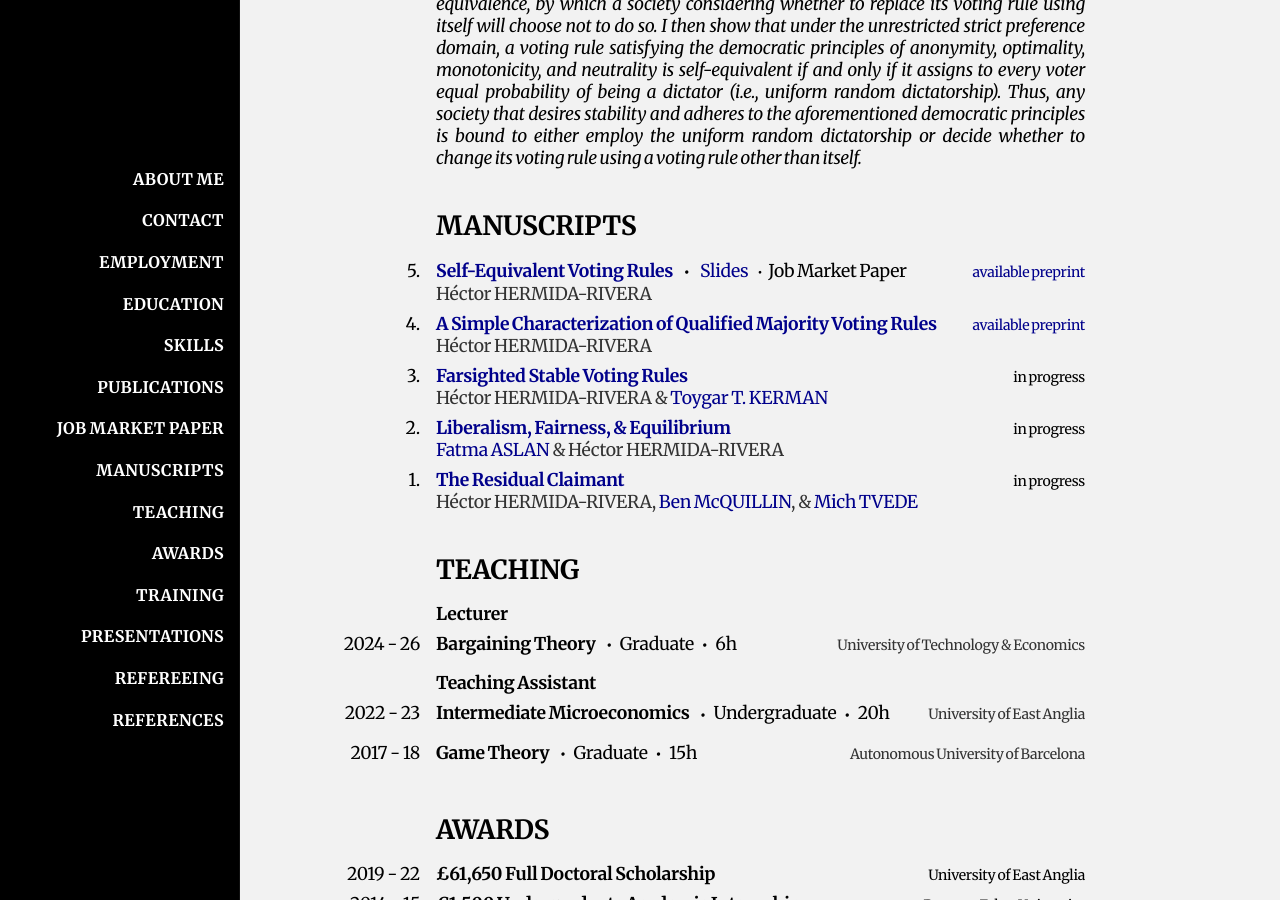
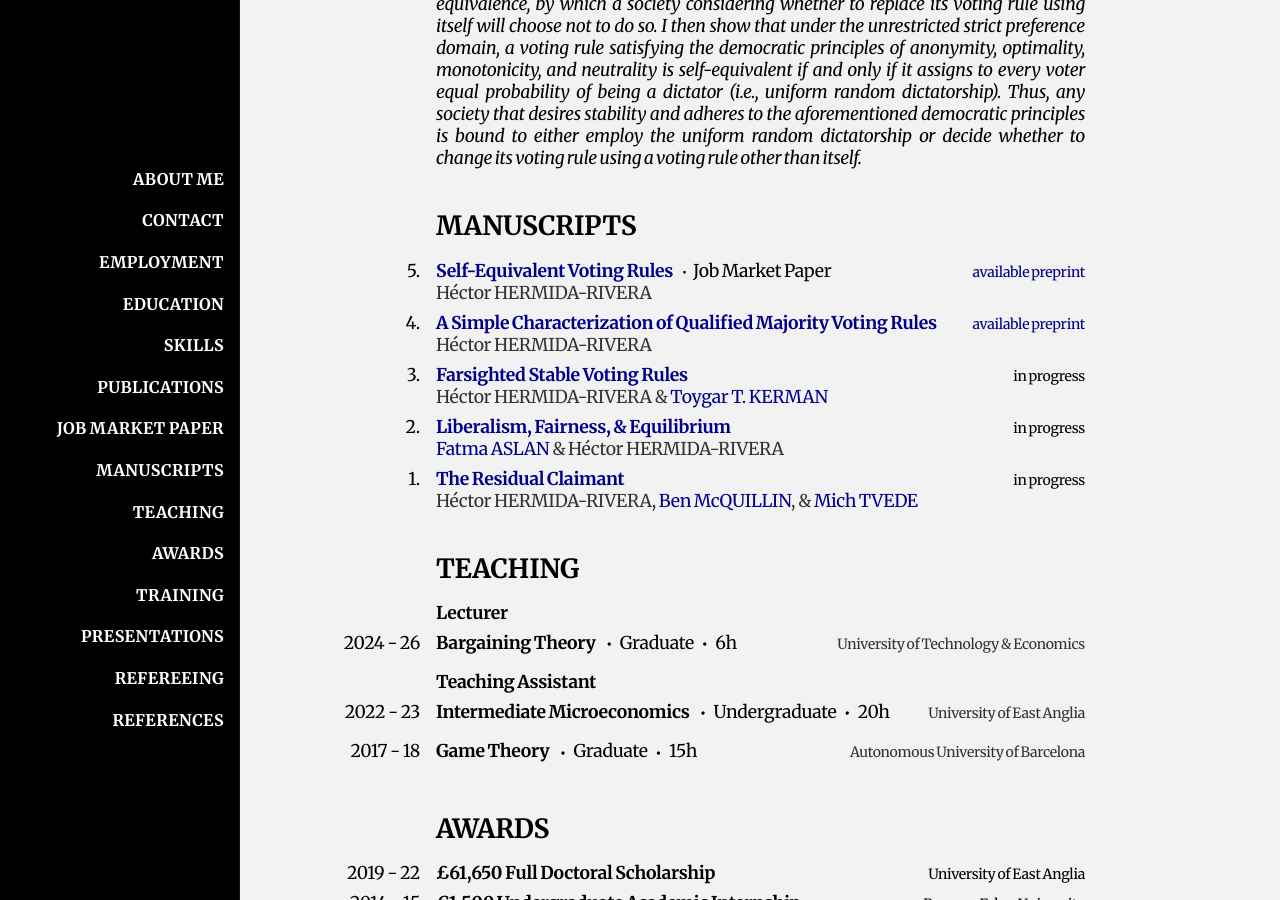
Before and after one commit to HectorHermidaRivera/hectorhermidarivera.github.io, a Jekyll site: the page built from index.md, in a window 1280 px wide and 900 px high, scrolled down 1711 px. Built offline with Jekyll 4.4.1, drawn with Linux system fonts in a browser that asks for light colours; a style sheet for code colours, icons or effects is not loaded.

Commit message:
Update index.md

```diff
--- a/index.md
+++ b/index.md
@@ -174,8 +174,6 @@ title: Home
     <div class="top-row">
       <span>
         <b><a href="https://arxiv.org/abs/2506.15310">Self-Equivalent Voting Rules</a></b>
-        <span class="bullet"></span>
-        <a href="https://drive.google.com/file/d/1hKOv9RvaCknSuoOqd6QBiJCijjgsD0pX/view?usp=share_link">Slides</a>
         <span class="bullet"></span>Job Market Paper</span>
       <span>
         <a href="https://drive.google.com/file/d/13vZ7mZ95rlw0s_VvOVO176N9I3Qy2Mhe/view">available preprint</a>
```
